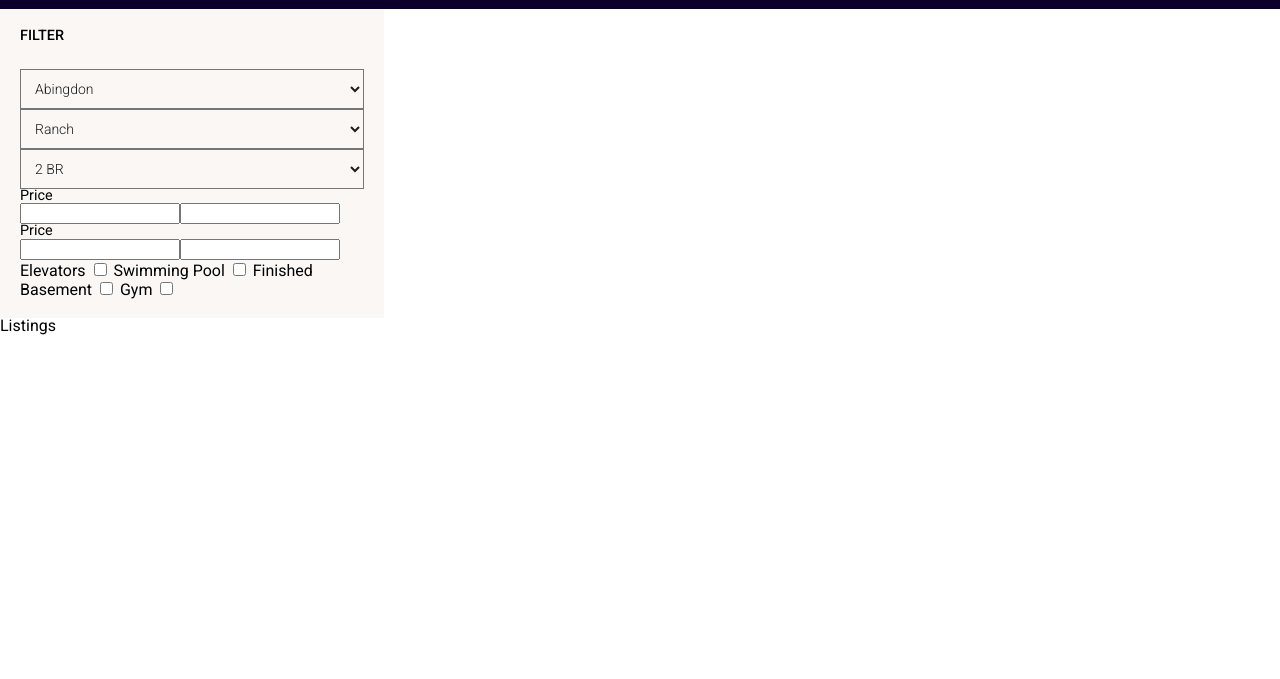
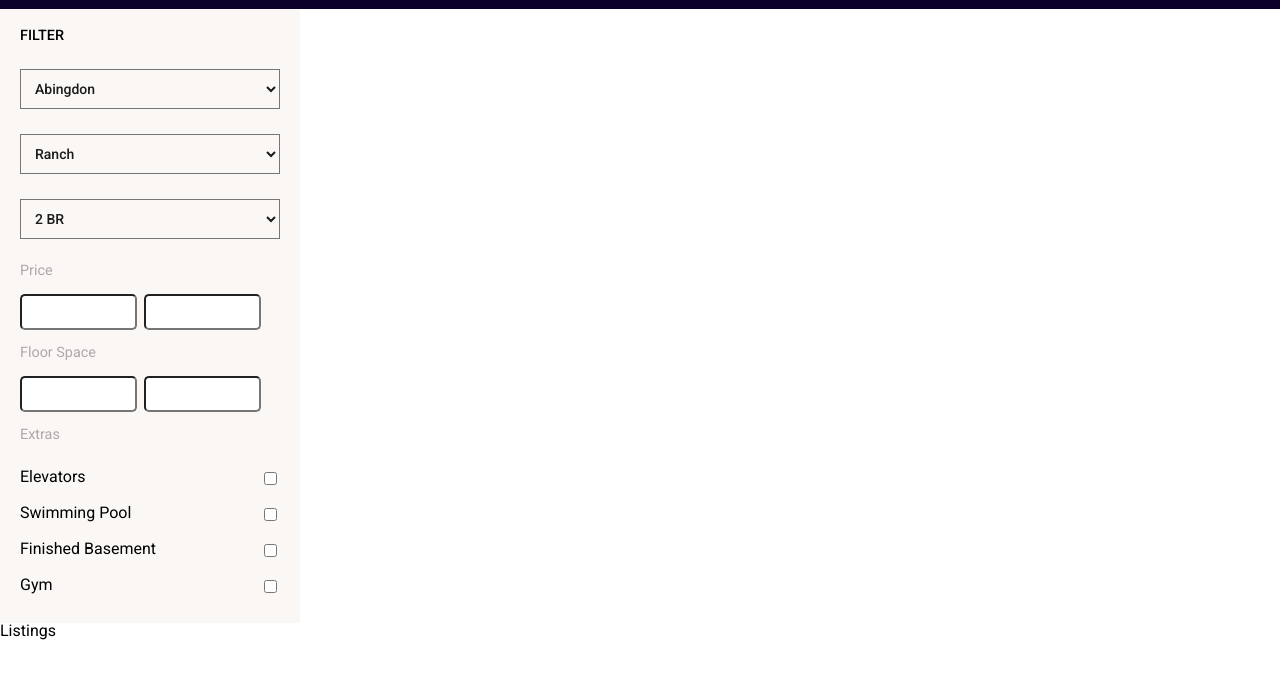
Before and after one commit to Dave-Donaldson/react-real-estate, a React app: page / in a window 1280 px wide. Shown: the part 47-726 px from the top of the page. Built offline with nearby package versions, Linux system fonts and the light colour scheme.

Commit message:
style changes for filter area

```diff
--- a/assets/js/realEstate/Filter.js
+++ b/assets/js/realEstate/Filter.js
@@ -38,12 +38,15 @@ export default class Filter extends Component {
         </div>
 
           <div className="filters floor-space">
-          <span className="title" > Price </span>
+          <span className="title" > Floor Space </span>
           <input type="text" name="min-floor-space" />
           <input type="text" name="max-floor-space" />
         </div>
 
           <div className="filters extras">
+          <span className="title">
+            Extras
+          </span>
           <label htmlFor="extras">
             <span> Elevators </span>
             <input name="extras" value="elevator" type="checkbox" />
--- a/assets/sass/_content-area.scss
+++ b/assets/sass/_content-area.scss
@@ -1,9 +1,11 @@
 #filter{
 	background:$grey;
 	width:30%;
+	max-width: 300px;
 
 	.inside{
 		padding: 20px;
+		max-width: 300px;
 	}
 
 	h4{
@@ -11,28 +13,45 @@
 		margin-bottom: 25px;
 		font-weight: 500;
 		text-transform: uppercase;
-
-
-	}
+		}
 
 	select{
 		background:transparent;
 		padding:10px;
 		font-size: 14px;
-		font-weight: 300;
+		font-weight: 500;
 		color:#1b1b1b;
 		display: block;
+		margin-bottom: 25px;
 		width:100%;
 	}
 	.filters{
 		.title{
 			font-size: .9rem;
 			display: block;
+			margin-bottom: 1rem;
+			color:$darkGrey;
 		}
-		input [type="text"]{
-			width:50%;
+		input[type="text"]{
+			border-radius: 5px;
+			font-size: 1rem;
+			padding:.4rem;
+			width:45%;
 			display: inline-block;
+			margin-right: 2.5%;
+			margin-bottom: 1rem;
+		}
+		&.extras{
+			label{
+				display: block;
+				width:100%;
+				padding:10px 0;
+				input[type="checkbox"]{
+					float:right;
 
+				}
+
+			}
 		}
 	}
 }
--- a/public/js/components/realEstate.js
+++ b/public/js/components/realEstate.js
@@ -175,7 +175,7 @@ var Filter = function (_Component) {
             _react2.default.createElement(
               'span',
               { className: 'title' },
-              ' Price '
+              ' Floor Space '
             ),
             _react2.default.createElement('input', { type: 'text', name: 'min-floor-space' }),
             _react2.default.createElement('input', { type: 'text', name: 'max-floor-space' })
@@ -183,6 +183,11 @@ var Filter = function (_Component) {
           _react2.default.createElement(
             'div',
             { className: 'filters extras' },
+            _react2.default.createElement(
+              'span',
+              { className: 'title' },
+              'Extras'
+            ),
             _react2.default.createElement(
               'label',
               { htmlFor: 'extras' },
```
Also changed, not shown: public/css/main.css.
